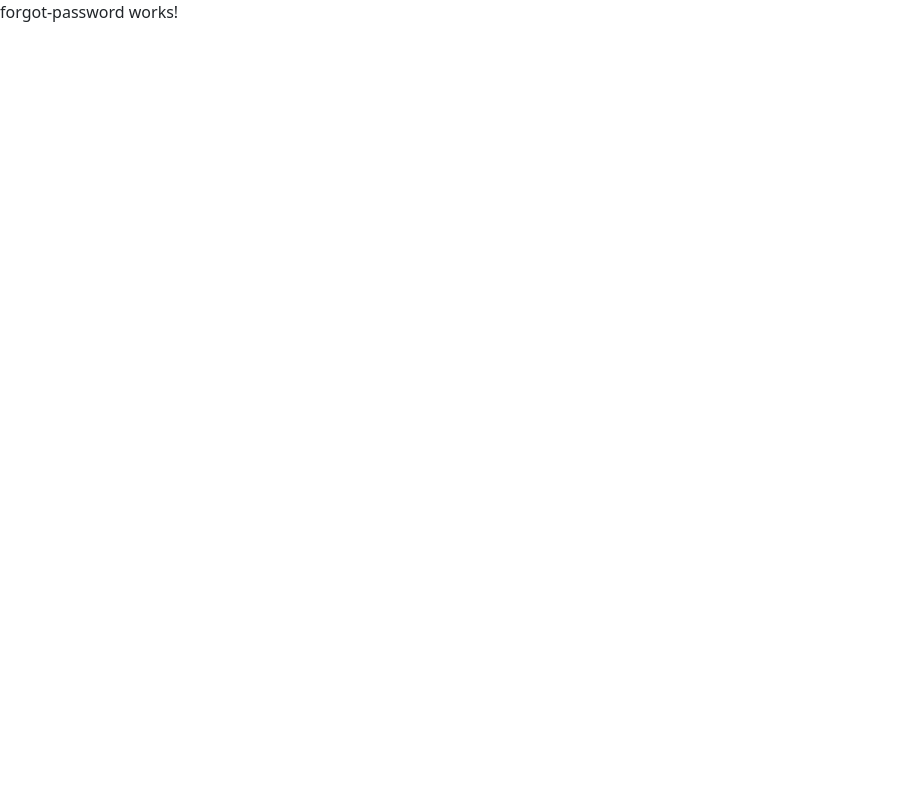
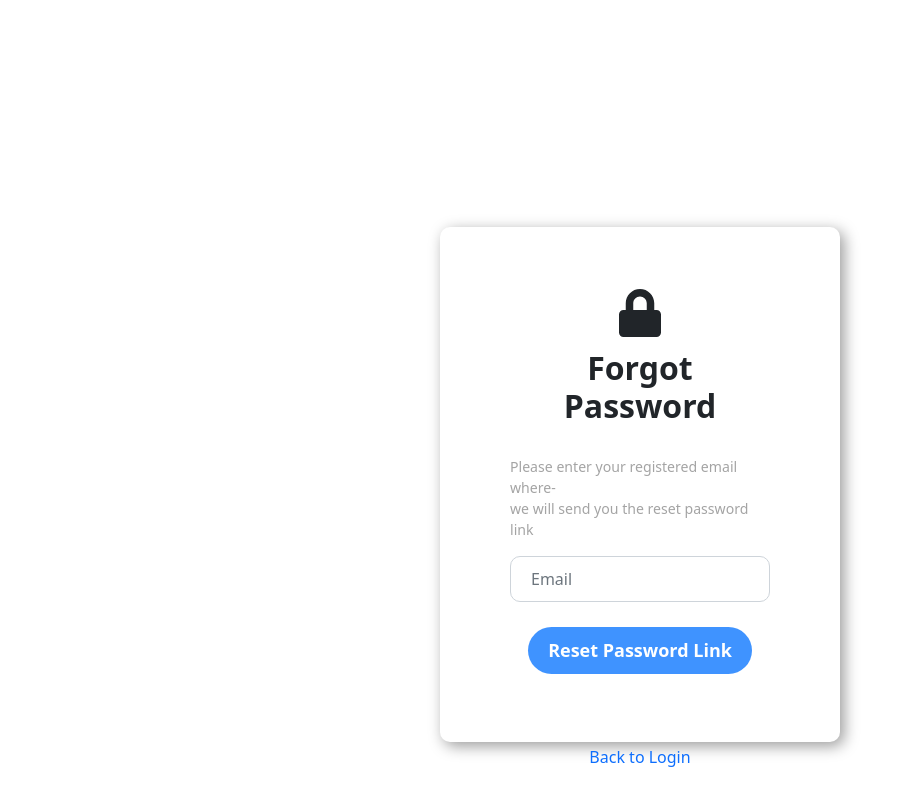
Before and after one commit to DaniilBabiak/LazyLoading-AuthGuard, an Angular app: page /forgot-password in a window 1280 px wide. Shown: the top 806 px of the page, without its empty margins (0-916 px from the left). Built offline with nearby package versions, Linux system fonts and the light colour scheme.

Commit message:
Made forgot password form page

```diff
--- a/src/app/Components/forgot-password/forgot-password.component.css
+++ b/src/app/Components/forgot-password/forgot-password.component.css
@@ -0,0 +1,73 @@
+html {
+  background-color:#214c84;
+  background-blend-mode:overlay;
+  display:flex;
+  align-items:center;
+  justify-content:center;
+  background-repeat:no-repeat;
+  background-size:cover;
+  height:100%;
+}
+body {
+  background-color:transparent;
+  margin: 0;
+}
+
+.registration-cssave{
+  padding:50px 0;
+  display: flex;
+  align-items: center;
+}
+
+.registration-cssave form {
+  max-width:500px;
+  width: 400px;
+  height: 515.39px;
+  padding:50px 70px;
+  border-radius:10px;
+  box-shadow:4px 4px 15px rgba(0, 0, 0, 0.4);
+  background-color:#fff;
+  display: flex;
+  flex-direction: column;
+  align-items: center;
+}
+
+.registration-cssave form h3 {
+  font-weight:bold;
+  margin-bottom:30px;
+  font-size: 2rem;
+
+}
+
+.registration-cssave .item {
+  border-radius:10px;
+  margin-bottom:25px;
+  padding:10px 20px;
+}
+.register-form{
+  margin: 0 auto;
+}
+.registration-cssave .create-account {
+  border-radius:30px;
+  padding:10px 20px;
+  font-size:18px;
+  font-weight:bold;
+  background-color:#3f93ff;
+  border:none;
+  color:white;
+  margin-bottom:20px;
+}
+.btn-reset-password{
+  color: #5757e3;
+  font-weight: 400;
+  border: none;
+  background: none;
+}
+.router-link_reset-password{
+  text-decoration: none;
+}
+@media (max-width: 576px) {
+  .registration-cssave form {
+    padding:50px 20px;
+  }
+}
--- a/src/app/Components/forgot-password/forgot-password.component.html
+++ b/src/app/Components/forgot-password/forgot-password.component.html
@@ -1 +1,21 @@
-<p>forgot-password works!</p>
+<div class="registration-cssave" style="height: 969px">
+  <form class="register-form">
+    <fa-icon [icon]="faLock" class="fa-3x"></fa-icon>
+    <h3 class="text-center">Forgot Password</h3>
+    <p class="text-loginForm" style="color: #a4a4a4; font-size: 14.1px">Please enter your registered email where-
+      <br>
+      we will send you the reset password link
+    </p>
+    <div class="reset-wrapper" style="display: flex; flex-direction: column; align-items: center">
+    <div class="form-group">
+      <input class="form-control item" type="email" name="Email" maxlength="15" minlength="4" pattern="^[a-zA-Z0-9_.-]*$" id="email" placeholder="Email" required>
+    </div>
+    <div class="form-group" style="margin-bottom: 50px">
+      <button class="btn btn-primary btn-block create-account" type="submit">Reset Password Link</button>
+    </div>
+    <div class="form-group">
+      <button class="btn-reset-password"><a class="router-link_reset-password" routerLink="../login">Back to Login</a></button>
+    </div>
+    </div>
+  </form>
+</div>
--- a/src/app/Components/forgot-password/forgot-password.component.ts
+++ b/src/app/Components/forgot-password/forgot-password.component.ts
@@ -1,4 +1,5 @@
 import { Component, OnInit } from '@angular/core';
+import {faLock} from "@fortawesome/free-solid-svg-icons";
 
 @Component({
   selector: 'app-forgot-password',
@@ -6,7 +7,7 @@ import { Component, OnInit } from '@angular/core';
   styleUrls: ['./forgot-password.component.css']
 })
 export class ForgotPasswordComponent implements OnInit {
-
+  faLock = faLock;
   constructor() { }
 
   ngOnInit(): void {
--- a/src/app/Components/login/login.component.css
+++ b/src/app/Components/login/login.component.css
@@ -22,7 +22,7 @@ body {
 .registration-cssave form {
   max-width:500px;
   width: 400px;
-  height: 40%;
+  height: 515.39px;
   padding:50px 70px;
   border-radius:10px;
   box-shadow:4px 4px 15px rgba(0, 0, 0, 0.4);
--- a/src/app/Components/login/login.component.html
+++ b/src/app/Components/login/login.component.html
@@ -1,7 +1,8 @@
-<div class="registration-cssave">
+<div class="registration-cssave" style="height: 969px">
   <form class="register-form">
     <fa-icon [icon]="faLock" class="fa-3x"></fa-icon>
     <h3 class="text-center">Login Form</h3>
+    <p class="text-loginForm" style="color: #a4a4a4; font-size: 14.1px">Please enter your login details</p>
     <div class="form-group">
       <input class="form-control item" type="text" name="username" maxlength="15" minlength="4" pattern="^[a-zA-Z0-9_.-]*$" id="username" placeholder="Login" required>
     </div>
--- a/src/app/Components/login/login.component.ts
+++ b/src/app/Components/login/login.component.ts
@@ -1,5 +1,6 @@
 import { Component, OnInit } from '@angular/core';
 import {faLock} from '@fortawesome/free-solid-svg-icons'
+
 
 @Component({
   selector: 'app-login',
```
